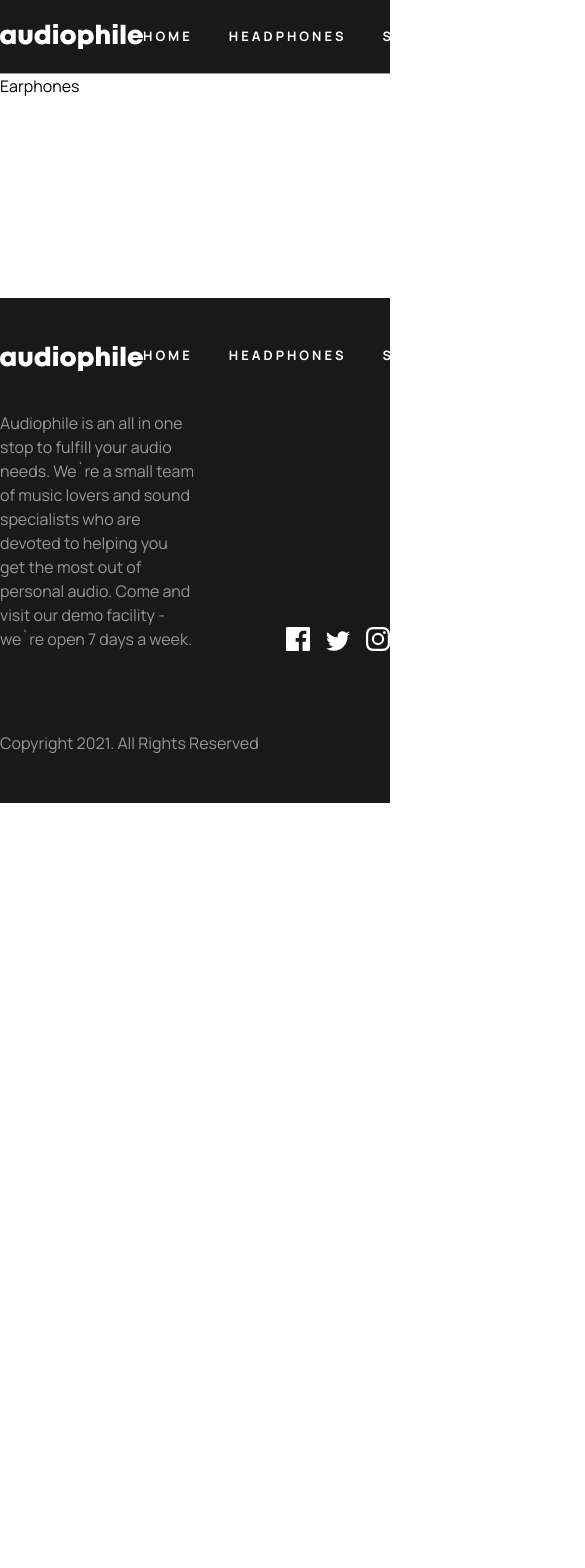
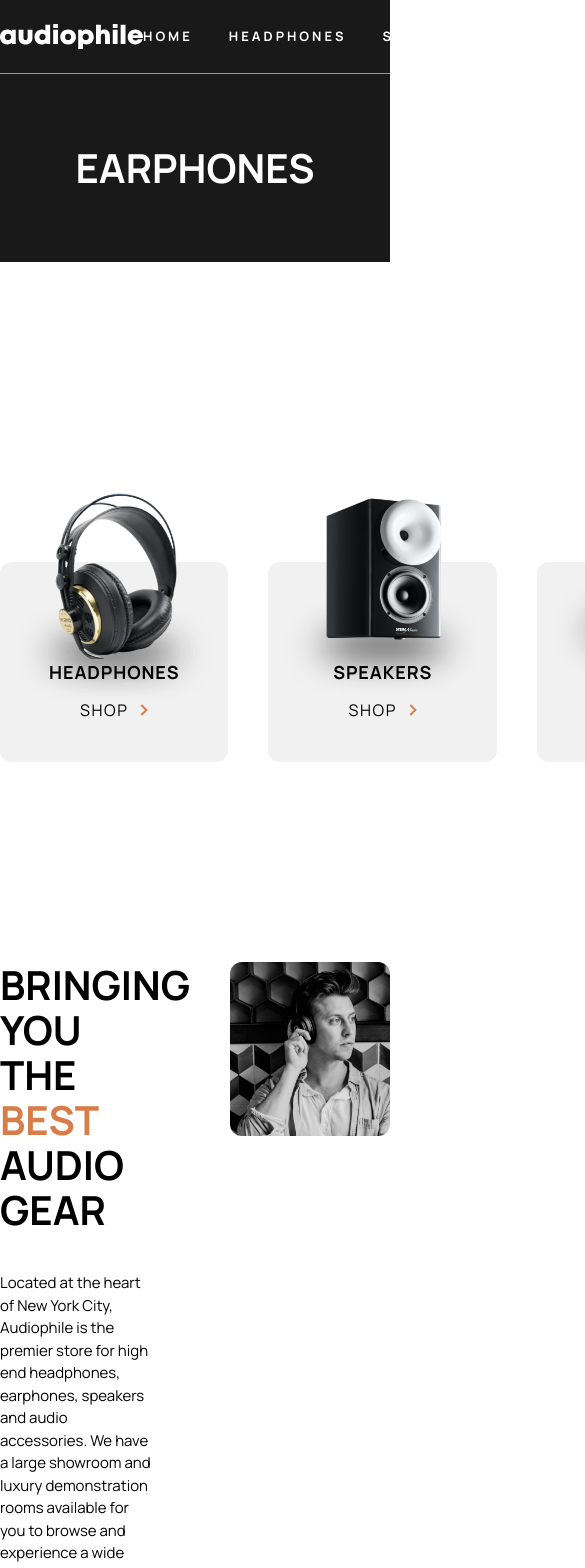
Before and after one commit to ArturDBW/audiophileShop, a React (Vite) app: page /earphones in a window 390 px wide. Shown: the top 1568 px of the page, 585 px wide, since content can reach past the window. Before the commit the page ends 844 px from the top, so only its background shows below. Built offline with nearby package versions, Linux system fonts and the light colour scheme.

Commit message:
add components to Speakers.jsx and Earphones.jsx

```diff
--- a/src/pages/Earphones.jsx
+++ b/src/pages/Earphones.jsx
@@ -1,3 +1,13 @@
+import { HeaderCategory } from "../components/HeaderCategory";
+import { ProductsCategory } from "../components/ProductsCategory";
+import { AboutUs } from "../components/AboutUs";
+
 export const Earphones = () => {
-  return <div>Earphones</div>;
+  return (
+    <>
+      <HeaderCategory>Earphones</HeaderCategory>
+      <ProductsCategory />
+      <AboutUs />
+    </>
+  );
 };
--- a/src/pages/Speakers.jsx
+++ b/src/pages/Speakers.jsx
@@ -1,3 +1,13 @@
+import { HeaderCategory } from "../components/HeaderCategory";
+import { ProductsCategory } from "../components/ProductsCategory";
+import { AboutUs } from "../components/AboutUs";
+
 export const Speakers = () => {
-  return <div>Speakers</div>;
+  return (
+    <>
+      <HeaderCategory>Speakers</HeaderCategory>
+      <ProductsCategory />
+      <AboutUs />
+    </>
+  );
 };
```
